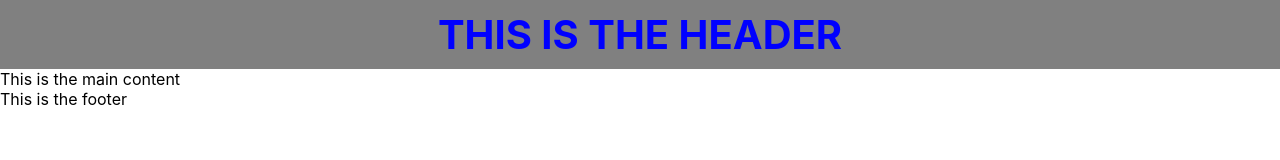
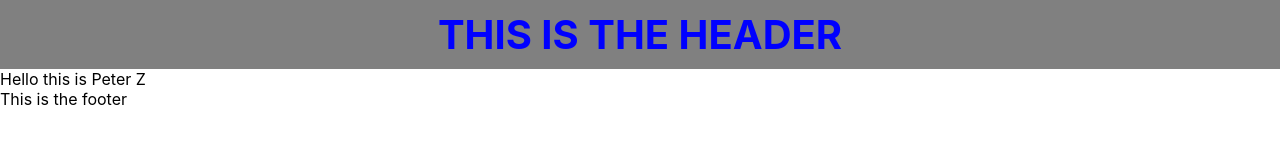
Before and after one commit to rwzhang1/LearnReact, a React (Create React App) app in the folder my-app/: page / in a window 1280 px wide. Shown: the top 160 px of the page. Built offline with nearby package versions, Linux system fonts and the light colour scheme.

Commit message:
react tutorial 5 js inside html

```diff
--- a/my-app/src/MainContent.js
+++ b/my-app/src/MainContent.js
@@ -1,8 +1,11 @@
 import React from "react"
 
 function MainContent() {
+  const firstName = "Peter"
+  const lastName = "Z"
+
   return (
-    <main className>This is the main content</main>
+    <main className>Hello this is {firstName + " " + lastName} </main>
   )
 }
 
```
Also changed, not shown: 1 other file (tests, documents, lock files or other folders).
